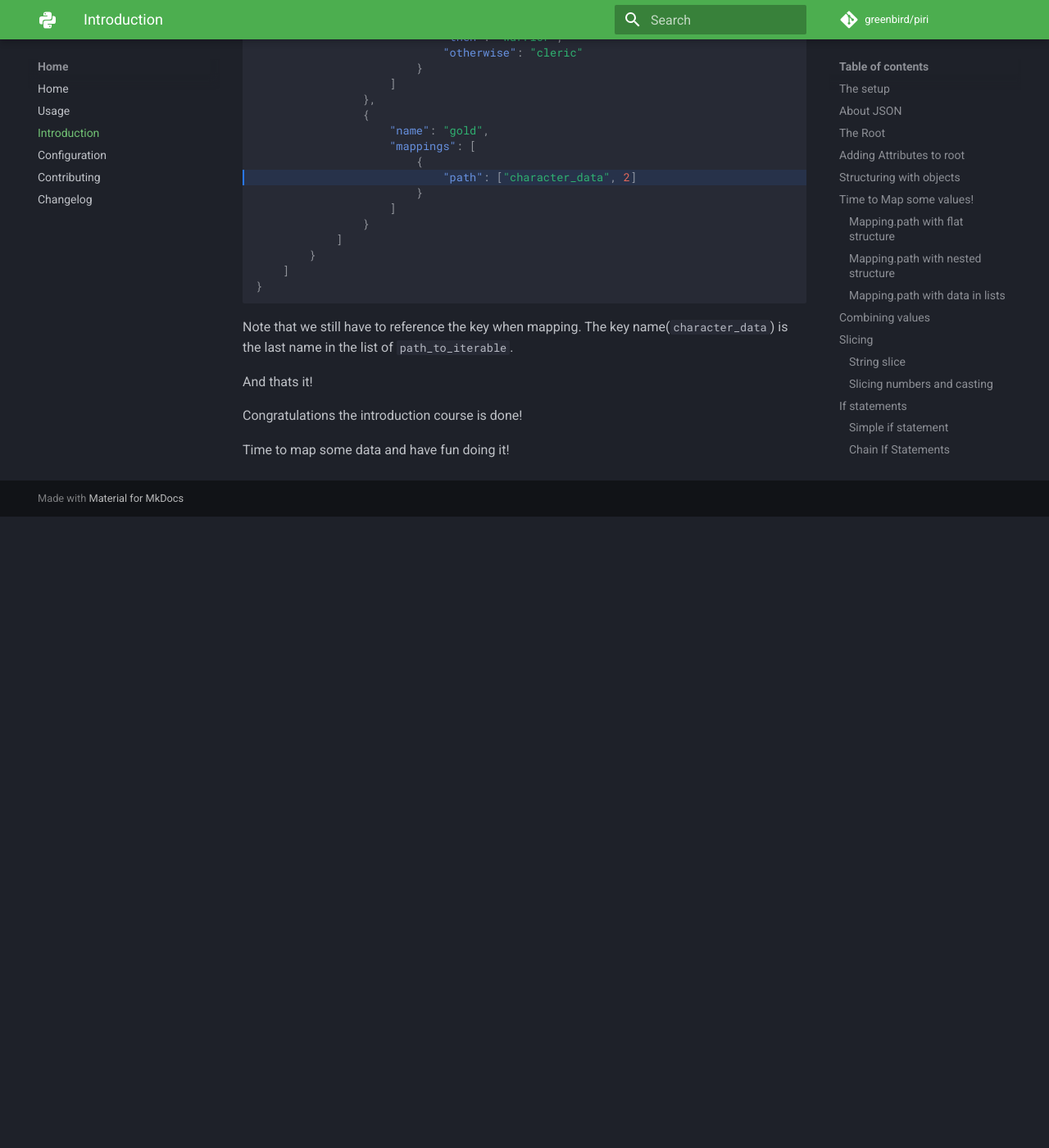
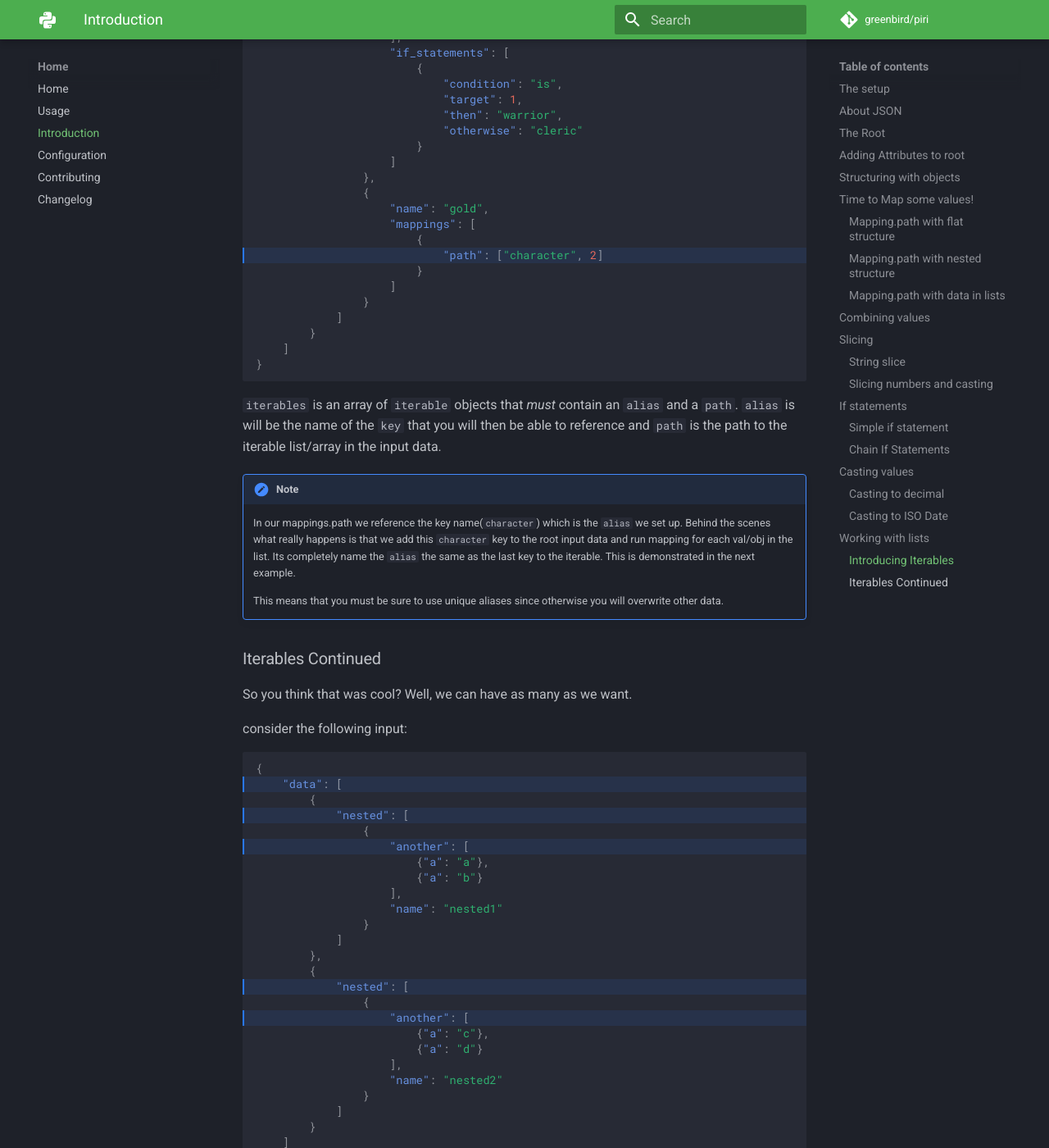
Before and after one commit to kaiba-tech/kaiba, an MkDocs documentation site: the page built from docs/introduction.md, in a window 1280 px wide and 1400 px high, scrolled down 12825 px. Shown: the whole window at 82% size. Built offline with MkDocs 1.6.1 and Material for MkDocs 9.7.7, drawn with Linux system fonts in a browser that asks for light colours; comment, search, counter and statistics services are not loaded; before the commit the page ends 13455 px from its top, so only the background shows below that; some of the changed text lies outside the part shown.

Commit message:
Feature Iterables - closes: #101 #106 #107 #108
* adds iterable and iterables to schema based on idea from @msoukup
* adds schema tests for iterable type
* fixes iterable_data_handler and create_iterable in collections
* adds test_nested_iterables tests.
* changes Constant PATH_TO_ITERABLE->ITERABLES, fixes mapper.py with new constant and updates tests in test_mapper
* updates tests in test_process
* updates introduction section about path_to_iterable->iterables and also adds a continued section where we use multiple iterables
* updates docs/configuration with iterables
* updates link to docs in index.md/readme.md
* updates example in quickstart in index.md
* updates mkdocs-material, and fixes tab issue.
* Updates changelog with 2.0.0 entry and bumps version in pyproject.toml
* collectionhandler.create_iterable now uses Constants: ALIAS and PATH when getting values from config
* adds link to docs from changelog, so we have a permanent link to the spesific version.
* Implements changes to doc based on comment from @ChameleonTartu

````diff
--- a/docs/introduction.md
+++ b/docs/introduction.md
@@ -809,15 +809,15 @@
 }
 ```
 
-### Introducing Path to Iterable
+### Introducing Iterables
 
-We can use `path_to_iterable` on an `object` which works similar to `mapping.path`, but it applies the current `object` and all its attrbute mappings and nested objects to each and every element in whatever list `path_to_iterable` points to.
+We can use `iterables` on an `object` which works similar to `mapping.path`, but it applies the current `object` and all its attribute mappings and nested objects to each and every element in whatever list `iterables` points to.
 
 Lets solve the above example!
 
 === "config.json"
 
-    ```json hl_lines="8 14 22 38"
+    ```json hl_lines="8 9 10 11 12 13 19 27 43"
     {
         "name": "root",
         "array": false,
@@ -825,13 +825,18 @@
             {
                 "name": "players",
                 "array": true,
-                "path_to_iterable": ["data", "character_data"],
+                "iterables": [
+                    {
+                        "alias": "character",
+                        "path": ["data", "character_data"],
+                    }
+                ],
                 "attributes": [
                     {
                         "name": "nickname",
                         "mappings": [
                             {
-                                "path": ["character_data", 0]
+                                "path": ["character", 0]
                             }
                         ]
                     },
@@ -904,10 +909,157 @@
     }
     ```
 
-Note that we still have to reference the key when mapping. The key name(`character_data`) is the last name in the list of `path_to_iterable`.
+
+`iterables` is an array of `iterable` objects that _must_ contain an `alias` and a `path`. `alias` is will be the name of the `key` that you will then be able to reference and `path` is the path to the iterable list/array in the input data.
+
+!!! Note
+    In our mappings.path we reference the key name(`character`) which is the `alias` we set up. Behind the scenes what really happens is that we add this `character` key to the root input data and run mapping for each val/obj in the list. Its completely name the `alias` the same as the last key to the iterable. This is demonstrated in the next example.
+
+    This means that you must be sure to use unique aliases since otherwise you will overwrite other data.
+
+### Iterables Continued
+
+So you think that was cool? Well, we can have as many as we want.
+
+consider the following input:
+
+```json hl_lines="2 4 6 15 17"
+{
+    "data": [
+        {
+            "nested": [
+                {
+                    "another": [
+                        {"a": "a"},
+                        {"a": "b"}
+                    ],
+                    "name": "nested1"
+                }
+            ]
+        },
+        {
+            "nested": [
+                {
+                    "another": [
+                        {"a": "c"},
+                        {"a": "d"}
+                    ],
+                    "name": "nested2"
+                }
+            ]
+        }
+    ]
+}
+```
+
+Theres 3 levels of lists. But lets say we want to flatten this structure. Then we will have to get all combinations of `data.nested.another.a` = `a`, `b`, `c` and `d`.
+
+Well its easy, first we just add iterables to `"data"`, then we must iterate `"nested"`, then we must iterate `"another"`.
+
+
+=== "config.json"
+
+    ```json
+    {
+        "name": "root",
+        "array": true,
+        "iterables": [
+            {
+                "alias": "data",
+                "path": ["data"]
+            },
+            {
+                "alias": "nested",
+                "path": ["data", "nested"]
+            },
+            {
+                "alias": "another",
+                "path": ["nested", "another"]
+            }
+        ],
+        "attributes": [
+            {
+                "name": "nested_name",
+                "mappings": [
+                    {
+                        "path": ["nested", "name"]
+                    }
+                ]
+            },
+            {
+                "name": "value_of_a",
+                "mappings": [
+                    {
+                        "path": ["another", "a"]
+                    }
+                ]
+            }
+        ]
+    }
+    ```
+
+=== "input.json"
+
+    ```json
+    {
+        "data": [
+            {
+                "nested": [
+                    {
+                        "another": [
+                            {"a": "a"},
+                            {"a": "b"}
+                        ],
+                        "name": "nested1"
+                    }
+                ]
+            },
+            {
+                "nested": [
+                    {
+                        "another": [
+                            {"a": "c"},
+                            {"a": "d"}
+                        ],
+                        "name": "nested2"
+                    }
+                ]
+            }
+        ]
+    }
+    ```
+
+=== "output.json"
+
+    ```json hl_lines="4 8 12 16"
+    [
+        {
+            "nested_name": "nested1",
+            "value_of_a": "a"
+        },
+        {
+            "nested_name": "nested1",
+            "value_of_a": "b"
+        },
+        {
+            "nested_name": "nested2",
+            "value_of_a": "c"
+        },
+        {
+            "nested_name": "nested2",
+            "value_of_a": "d"
+        }
+    ]
+    ```
+
+
+We will write a more in depth explanation of iterables and how they work internally. [Link to the issue](https://github.com/greenbird/piri/issues/113)
+
 
 And thats it!
 
 Congratulations the introduction course is done!
 
 Time to map some data and have fun doing it!
+
+Have a look in [usecases](../usecases/usecases) section for some quick starts and tutorials
--- a/mkdocs.yml
+++ b/mkdocs.yml
@@ -12,7 +12,7 @@
     logo: material/language-python
   language: en
   features:
-    - tabs
+    - navigation.tabs
 repo_name: greenbird/piri
 repo_url: https://github.com/greenbird/piri
 edit_uri: ""
--- a/pyproject.toml
+++ b/pyproject.toml
@@ -1,6 +1,6 @@
 [tool.poetry]
 name = "piri"
-version = "1.2.0"
+version = "2.0.0"
 description = "Configurable and documentable Json transformation and mapping"
 authors = ["Thomas Borgen <thomas.borgen@greenbird.com>"]
 
@@ -42,7 +42,7 @@
 
 pytest = "^5.2"
 pytest-cov = "^2.8"
-mkdocs-material = "^5.5.7"
+mkdocs-material = "^6.0.1"
 
 [build-system]
 requires = ["poetry>=0.12"]
````
Also changed, not shown: other parts of docs/introduction.md (+2 -2 lines), CHANGELOG.md (+18 -4 lines), docs/configuration.md (+48 -29 lines), docs/index.md (+14 -3 lines), 10 other files.
